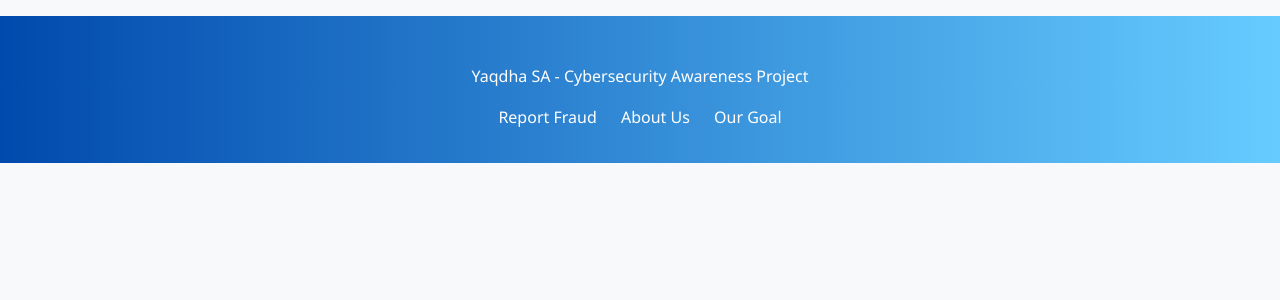
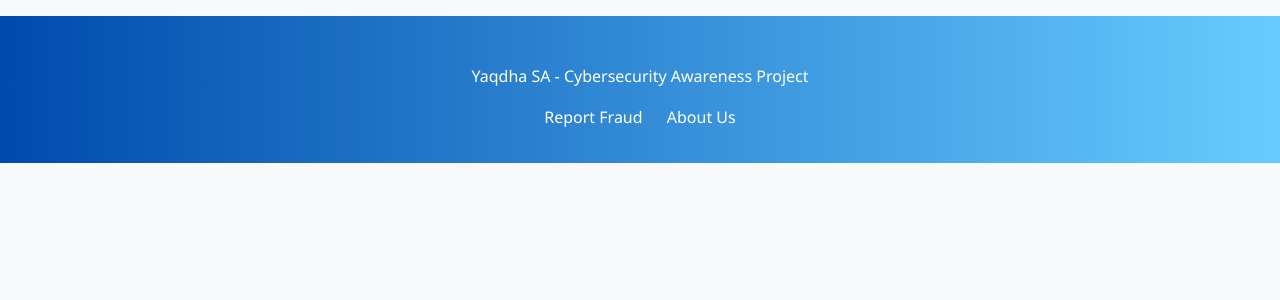
Before and after one commit to dwinch-04/Yaqdha-Platform, a Django app: page /en/simulator/ in a window 1280 px wide. Shown: the part 427-727 px from the top of the page. Run offline with Django 5.2, Linux system fonts and the light colour scheme; data that the repository does not hold is empty.

Commit message:
Update base.html

```diff
--- a/main/templates/en/base.html
+++ b/main/templates/en/base.html
@@ -33,7 +33,6 @@
         <div class="footer-links">
         <a href="{% url 'report_en' %}">Report Fraud</a>
         <a href="{% url 'about_en' %}">About Us</a>
-        <a href="{% url 'about_en' %}">Our Goal</a>
     </div>
     </footer>
 </body>
```
